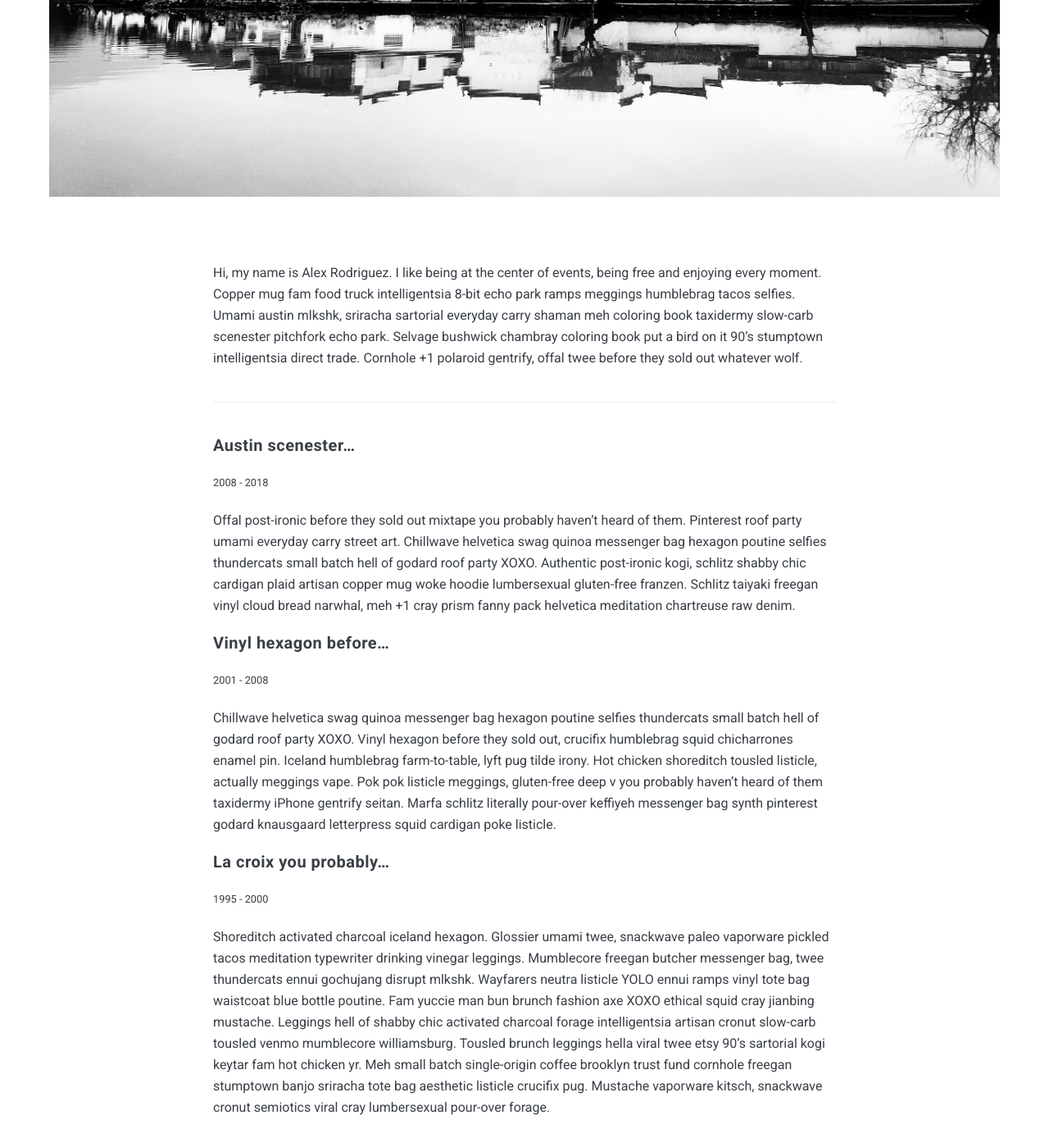
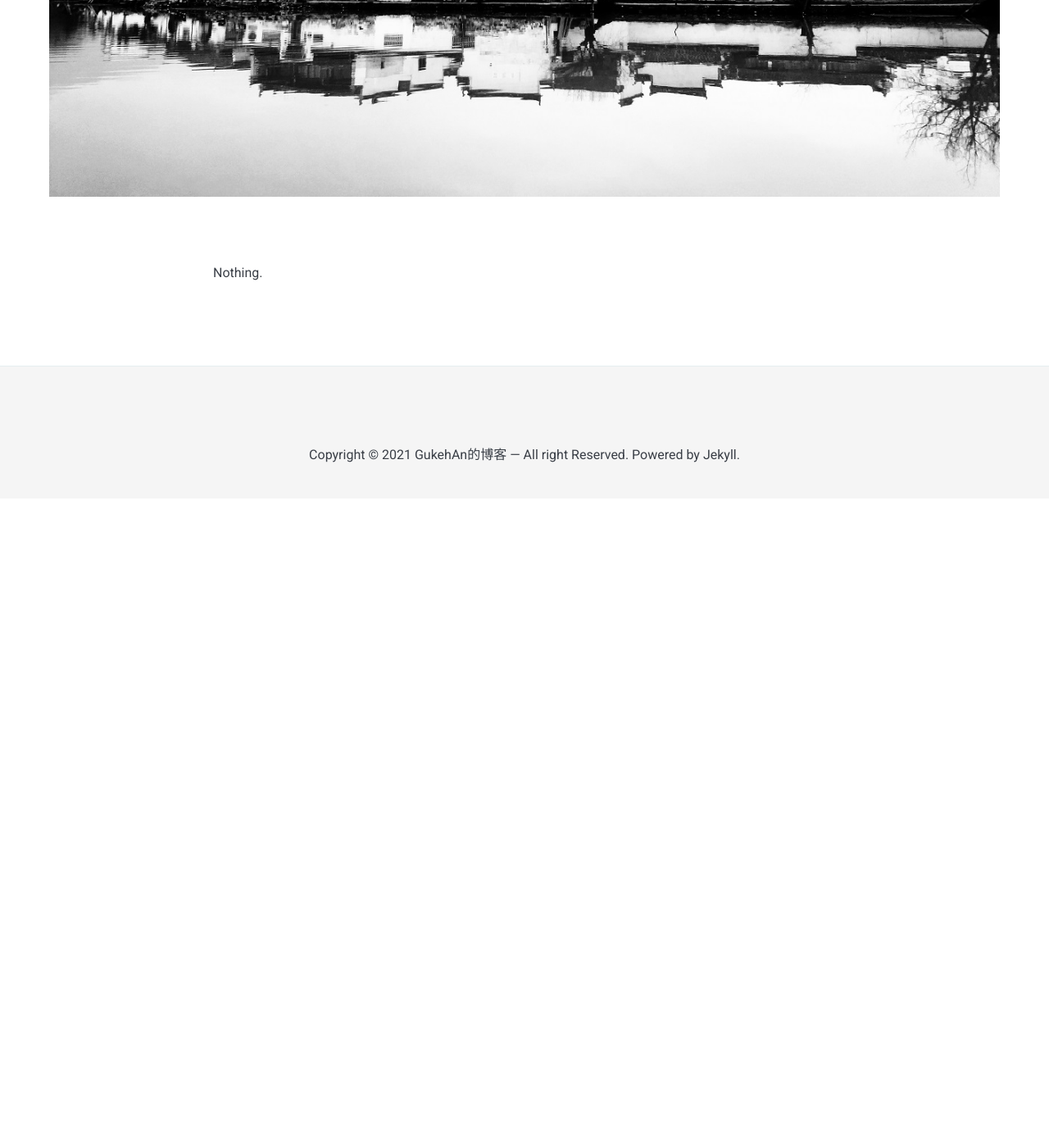
Before and after one commit to GukehAn/GukehAn.github.io, a Jekyll site: the page built from _pages/about.md, in a window 1280 px wide and 1400 px high, scrolled down 671 px. Shown: the whole window at 82% size. Built offline with Jekyll 4.4.1, drawn with Linux system fonts in a browser that asks for light colours; nearby versions of some CDN libraries; after the commit the page ends 1279 px from its top, so only the background shows below that; some of the changed text lies outside the part shown.

```diff
--- a/_pages/about.md
+++ b/_pages/about.md
@@ -5,22 +5,4 @@ permalink: /about/
 image: 01.jpg
 ---
 
-Hi, my name is Alex Rodriguez. I like being at the center of events, being free and enjoying every moment. Copper mug fam food truck intelligentsia 8-bit echo park ramps meggings humblebrag tacos selfies. Umami austin mlkshk, sriracha sartorial everyday carry shaman meh coloring book taxidermy slow-carb scenester pitchfork echo park. Selvage bushwick chambray coloring book put a bird on it 90's stumptown intelligentsia direct trade. Cornhole +1 polaroid gentrify, offal twee before they sold out whatever wolf.
-
-***
-
-#### Austin scenester...
-<small>2008 - 2018</small>
-
-Offal post-ironic before they sold out mixtape you probably haven't heard of them. Pinterest roof party umami everyday carry street art. Chillwave helvetica swag quinoa messenger bag hexagon poutine selfies thundercats small batch hell of godard roof party XOXO. Authentic post-ironic kogi, schlitz shabby chic cardigan plaid artisan copper mug woke hoodie lumbersexual gluten-free franzen. Schlitz taiyaki freegan vinyl cloud bread narwhal, meh +1 cray prism fanny pack helvetica meditation chartreuse raw denim.
-
-#### Vinyl hexagon before...
-<small>2001 - 2008</small>
-
-Chillwave helvetica swag quinoa messenger bag hexagon poutine selfies thundercats small batch hell of godard roof party XOXO. Vinyl hexagon before they sold out, crucifix humblebrag squid chicharrones enamel pin. Iceland humblebrag farm-to-table, lyft pug tilde irony.
-Hot chicken shoreditch tousled listicle, actually meggings vape. Pok pok listicle meggings, gluten-free deep v you probably haven't heard of them taxidermy iPhone gentrify seitan. Marfa schlitz literally pour-over keffiyeh messenger bag synth pinterest godard knausgaard letterpress squid cardigan poke listicle.
-
-#### La croix you probably...
-<small>1995 - 2000</small>
-
-Shoreditch activated charcoal iceland hexagon. Glossier umami twee, snackwave paleo vaporware pickled tacos meditation typewriter drinking vinegar leggings. Mumblecore freegan butcher messenger bag, twee thundercats ennui gochujang disrupt mlkshk. Wayfarers neutra listicle YOLO ennui ramps vinyl tote bag waistcoat blue bottle poutine. Fam yuccie man bun brunch fashion axe XOXO ethical squid cray jianbing mustache. Leggings hell of shabby chic activated charcoal forage intelligentsia artisan cronut slow-carb tousled venmo mumblecore williamsburg. Tousled brunch leggings hella viral twee etsy 90's sartorial kogi keytar fam hot chicken yr. Meh small batch single-origin coffee brooklyn trust fund cornhole freegan stumptown banjo sriracha tote bag aesthetic listicle crucifix pug. Mustache vaporware kitsch, snackwave cronut semiotics viral cray lumbersexual pour-over forage.
+Nothing.
```
Also changed, not shown: _posts/2021-03-01-create-blog.md (added, +8 -0 lines), backup/2018-05-29-welcome-to-jekyll.markdown (renamed from _posts/2018-05-29-welcome-to-jekyll.markdown), backup/2018-06-25-start-the-day-with-the-right-habit.markdown (renamed from _posts/2018-06-25-start-the-day-with-the-right-habit.markdown), backup/2018-07-05-moving-to-a-new-place.markdown (renamed from _posts/2018-07-05-moving-to-a-new-place.markdown), backup/2018-07-17-time-to-givegifts-to-everyone.markdown (renamed from _posts/2018-07-17-time-to-givegifts-to-everyone.markdown), backup/2018-07-19-why-a-brand-is-often-important.markdown (renamed from _posts/2018-07-19-why-a-brand-is-often-important.markdown), backup/2018-07-23-find-a-connection-with-the-reader.markdown (renamed from _posts/2018-07-23-find-a-connection-with-the-reader.markdown), images/02.jpg, images/03.jpg (deleted), images/04.jpg (deleted), images/05.jpg (deleted), images/06.jpg (deleted), images/07.jpg (deleted), images/08.jpg (deleted), 2 more files.
